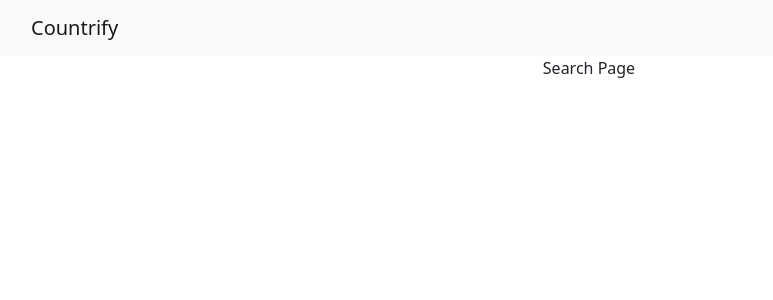
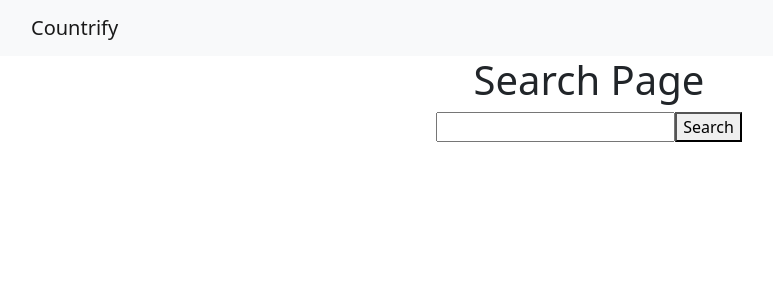
Before and after one commit to omarhawas/countrify, a React (Create React App) app: page / in a window 1280 px wide. Shown: the top 300 px of the page, without its empty margins (51-824 px from the left). Built offline with nearby package versions, Linux system fonts and the light colour scheme.

Commit message:
added input and handled change to input state.

```diff
--- a/src/pages/SearchPage.js
+++ b/src/pages/SearchPage.js
@@ -1,10 +1,24 @@
+import React from "react";
+import { useState } from "react";
+
+const SearchPage = () => {
+  const [value, setValue] = useState("");
+
+  return (
+    <div>
+      <h1>Search Page</h1>
+      <input
+        type="text"
+        value={value}
+        onChange={(event) => setValue(event.target.value)}
+      ></input>
+      <button>Search</button>
+    </div>
+  );
+};
+
+export default SearchPage;
+
 // this is where we call the API to get the countries on first render.
 // stores the API data in the state.
 // Calls the results component passing in the filtered countries from the search term.
-import React from "react";
-
-const SearchPage = () => {
-  return <div>Search Page</div>;
-};
-
-export default SearchPage;
```
